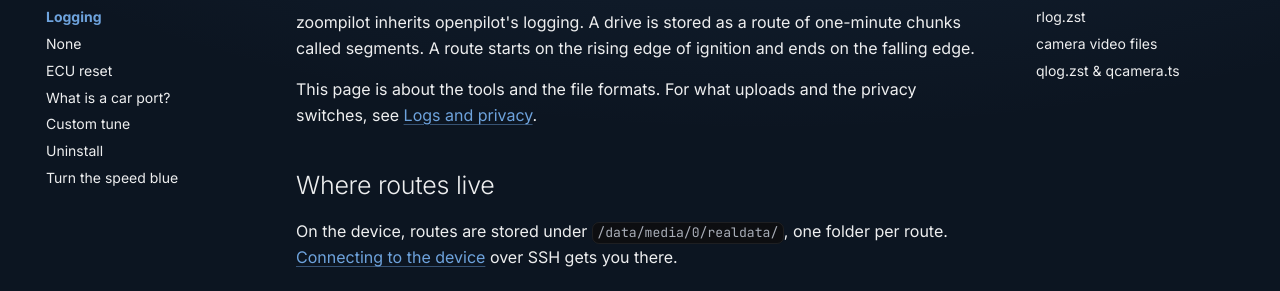
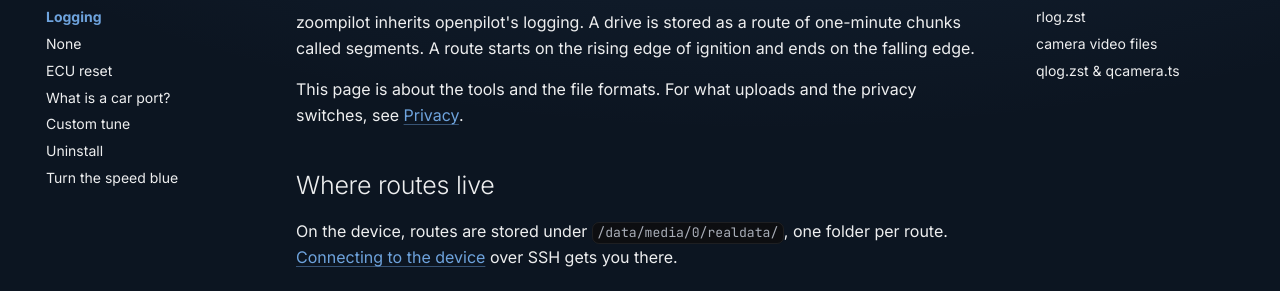
Before and after one commit to mzdnick/zoompilot-wiki, an MkDocs documentation site: the page built from docs/how-to/logs.md, in a window 1280 px wide and 900 px high. Shown: the part 283-574 px from the top of the window. Built offline with MkDocs 1.6.1 and Material for MkDocs 9.7.7, drawn with Linux system fonts in a browser that asks for light colours; comment, search, counter and statistics services are not loaded.

Commit message:
Update link to privacy documentation

```diff
--- a/docs/how-to/logs.md
+++ b/docs/how-to/logs.md
@@ -5,7 +5,7 @@ one-minute chunks called segments. A route starts on the rising edge of
 ignition and ends on the falling edge.
 
 This page is about the tools and the file formats. For what uploads and
-the privacy switches, see [Logs and privacy](logs-and-privacy.md).
+the privacy switches, see [Privacy](privacy.md).
 
 ## Where routes live
 
```
